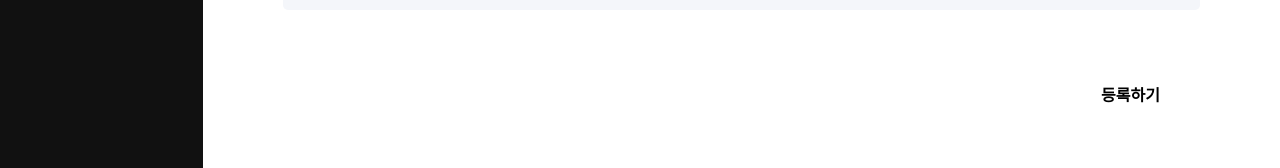
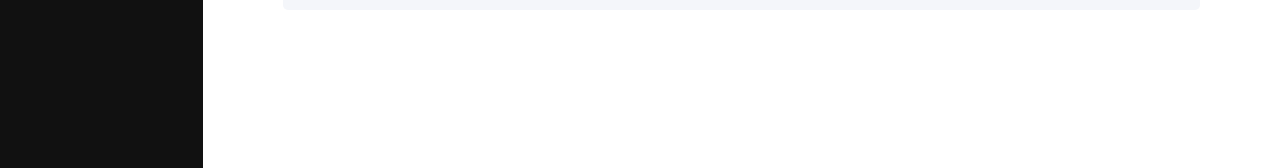
Before and after one commit to TEAM-MONGDOL/dkation-fe, a Next.js app: page /admin/points/policy/new in a window 1280 px wide. Shown: the part 751-919 px from the top of the page. Built offline with nearby package versions, Linux system fonts and the light colour scheme.

Commit message:
refactor: 버튼에 표시될 텍스트를 children->text 변경

```diff
--- a/src/app/_components/common/atoms/ButtonAtom.tsx
+++ b/src/app/_components/common/atoms/ButtonAtom.tsx
@@ -1,9 +1,7 @@
-import React, { ReactNode } from 'react';
-
 interface ButtonProps {
   buttonStyle: 'yellow' | 'dark' | 'red';
   onClick?: () => void;
-  children: ReactNode;
+  text: string;
   type?: 'button' | 'submit';
   width?: 'fixed' | 'grow';
 }
@@ -11,7 +9,7 @@ interface ButtonProps {
 /**
  * ButtonAtom 컴포넌트
  * @param buttonStyle - 버튼의 배경색과 글자색 스타일 지정 ('yellow', 'dark', 'red')
- * @param children - 버튼에 표시될 내용
+ * @param text - 버튼에 표시될 내용
  * @param onClick - 버튼 클릭 시 동작
  * @param type - 버튼 타입 ('button', 'submit')
  * @param width - 버튼 너비 지정 ('fixed'-150px , grow, 미지정시 px-10)
@@ -45,7 +43,7 @@ const getWidthClasses = (width: 'fixed' | 'grow' | undefined): string => {
 
 const ButtonAtom = ({
   buttonStyle,
-  children,
+  text,
   onClick,
   type = 'button',
   width,
@@ -61,7 +59,7 @@ const ButtonAtom = ({
       onClick={onClick}
       className={`${baseClasses} ${widthClasses} ${buttonTypeClasses}`}
     >
-      {children}
+      {text}
     </button>
   );
 };
```
